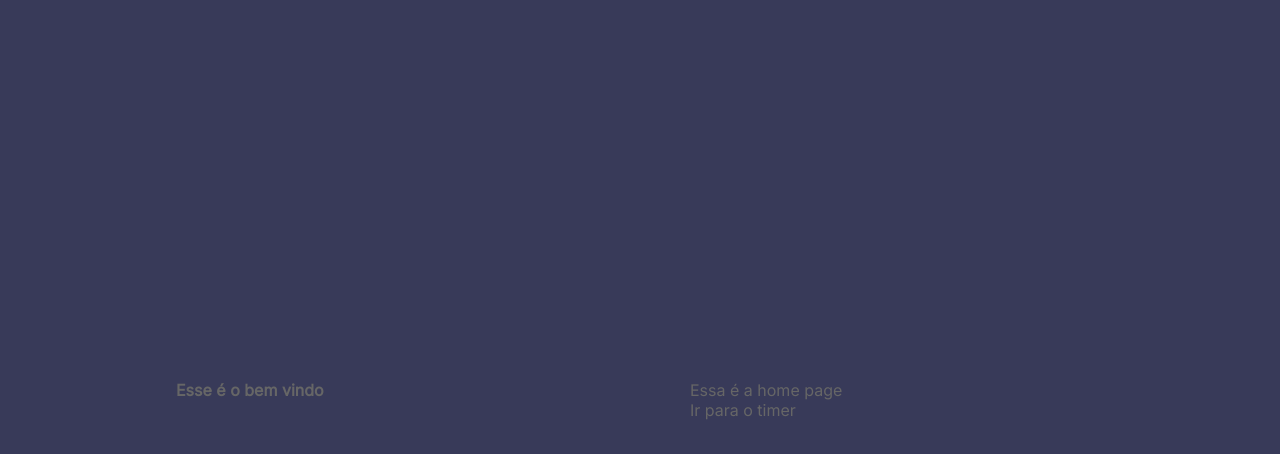
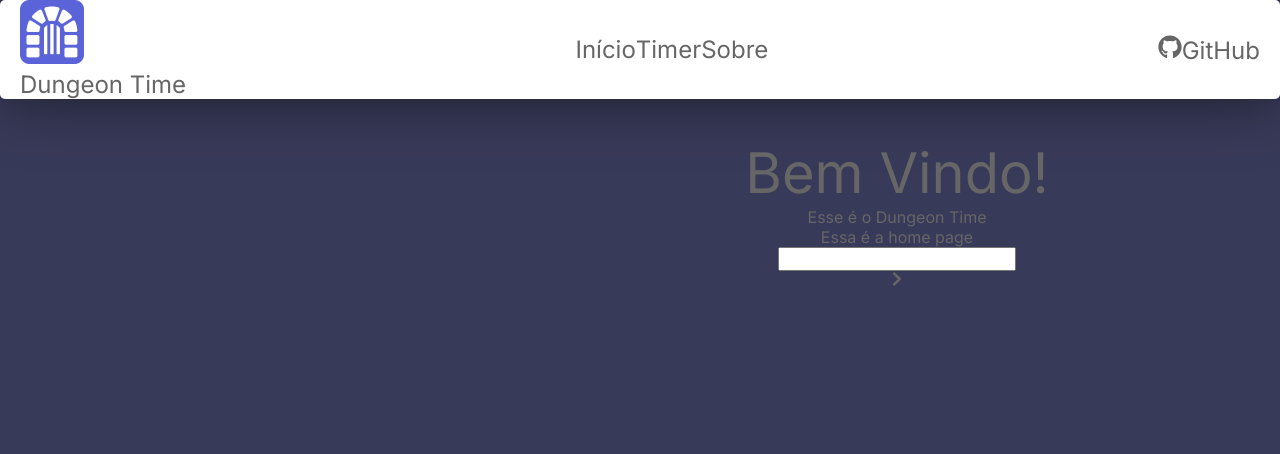
Before and after one commit to EDPII/dungeon-time, a Next.js app: page / in a window 1280 px wide. Shown: the top 454 px of the page. Built offline with nearby package versions, Linux system fonts and the light colour scheme.

Commit message:
Crinado header e home container

```diff
--- a/package.json
+++ b/package.json
@@ -11,7 +11,8 @@
     "js-cookie": "^2.2.1",
     "next": "10.0.7",
     "react": "17.0.1",
-    "react-dom": "17.0.1"
+    "react-dom": "17.0.1",
+    "react-icons": "^4.2.0"
   },
   "devDependencies": {
     "@types/js-cookie": "^2.2.6",
--- /dev/null
+++ b/src/components/LoginBox.tsx
@@ -0,0 +1,19 @@
+import styles from '../styles/components/Login.module.css';
+import { FaChevronRight, FaGithub } from "react-icons/fa";
+
+
+export function Login() {
+    return (
+        <div className={styles.loginContainer}>
+            <header>Bem Vindo!</header>
+            <p>Esse é o Dungeon Time</p>
+            <div>Essa é a home page</div>
+
+                <input></input>
+                <a href="/timer">
+                <FaChevronRight />
+
+                </a>
+        </div>
+    );
+}
--- /dev/null
+++ b/src/components/SectionBar.tsx
@@ -0,0 +1,24 @@
+import { FaGithub } from "react-icons/fa"
+import styles from '../styles/components/SectionBar.module.css';
+
+export function SectionBar() {
+    return (
+        <header className={styles.SectionBarContainer}>
+            <div className={styles.LogoContainer}>
+                <img src="favicon.png" alt="logo"/>
+                <p>Dungeon Time</p>
+            </div>
+            <nav className={styles.NavContainer}>
+                <ul>
+                    <li>Início</li>
+                    <li>Timer</li>
+                    <li>Sobre</li>
+                </ul>
+            </nav>
+            <div>
+                <FaGithub />
+                <a href="https://github.com/EDPII"target="_blank">GitHub</a>
+            </div>
+        </header>
+    );
+}
--- a/src/pages/index.tsx
+++ b/src/pages/index.tsx
@@ -1,21 +1,28 @@
 import Head from 'next/head';
 import  React  from 'react';
+import { Login } from '../components/LoginBox';
 
 import styles from '../styles/pages/Home.module.css';
+import { FaGithub } from 'react-icons/fa';
+import { SectionBar } from '../components/SectionBar';
 
 export default function Home() {
     return (
         <>
+        <header className={styles.sectionBarContainers}>
+            <SectionBar />
+        </header>
             <div className={styles.container}>
                 <Head>
                     <title>Início | Dungeon Time</title>
                 </Head>
                <section>
-                    <strong>Esse é o bem vindo</strong>
-                    <div>
-                        <div>Essa é a home page</div>
-                        <a href="/timer">Ir para o timer</a>
-                    </div>
+                   <div>
+
+                   </div>
+                   <div>
+                        <Login />
+                   </div>
                </section>
             </div>
         </>
--- /dev/null
+++ b/src/styles/components/Login.module.css
@@ -0,0 +1,11 @@
+.loginContainer {
+    display: flex;
+    align-items: center;
+
+    flex-direction: column;
+
+}
+
+.loginContainer header {
+    font-size: 3.5rem;
+}
--- /dev/null
+++ b/src/styles/components/SectionBar.module.css
@@ -0,0 +1,35 @@
+.SectionBarContainer {
+    display: flex;
+    background: var(--white);
+    padding: 0  20px;
+    border-radius: 5px;
+    box-shadow: 0 0 60px rgba(0, 0, 0, 0.5);
+
+}
+
+.SectionBarContainer  {
+    align-items: center;
+    font-size: 1.5rem;
+
+}
+
+.SectionBarContainer  {
+    justify-content: space-between;
+}
+
+.logoContainer {
+    display: flex;
+}
+
+.SectionBarContainer nav {
+    display: flex;
+    align-items: center;
+    height: 100%
+
+}
+
+.NavContainer ul {
+    display: flex;
+    margin: 1rem;
+    list-style: none;
+}
--- a/src/styles/pages/Home.module.css
+++ b/src/styles/pages/Home.module.css
@@ -1,5 +1,5 @@
 .container {
-    height: 100vh;
+    height: 10vh;
     max-width: 992px;
     margin: 0 auto;
     padding: 2.5rem 2rem;
```
Also changed, not shown: 1 other file (tests, documents, lock files or other folders).
